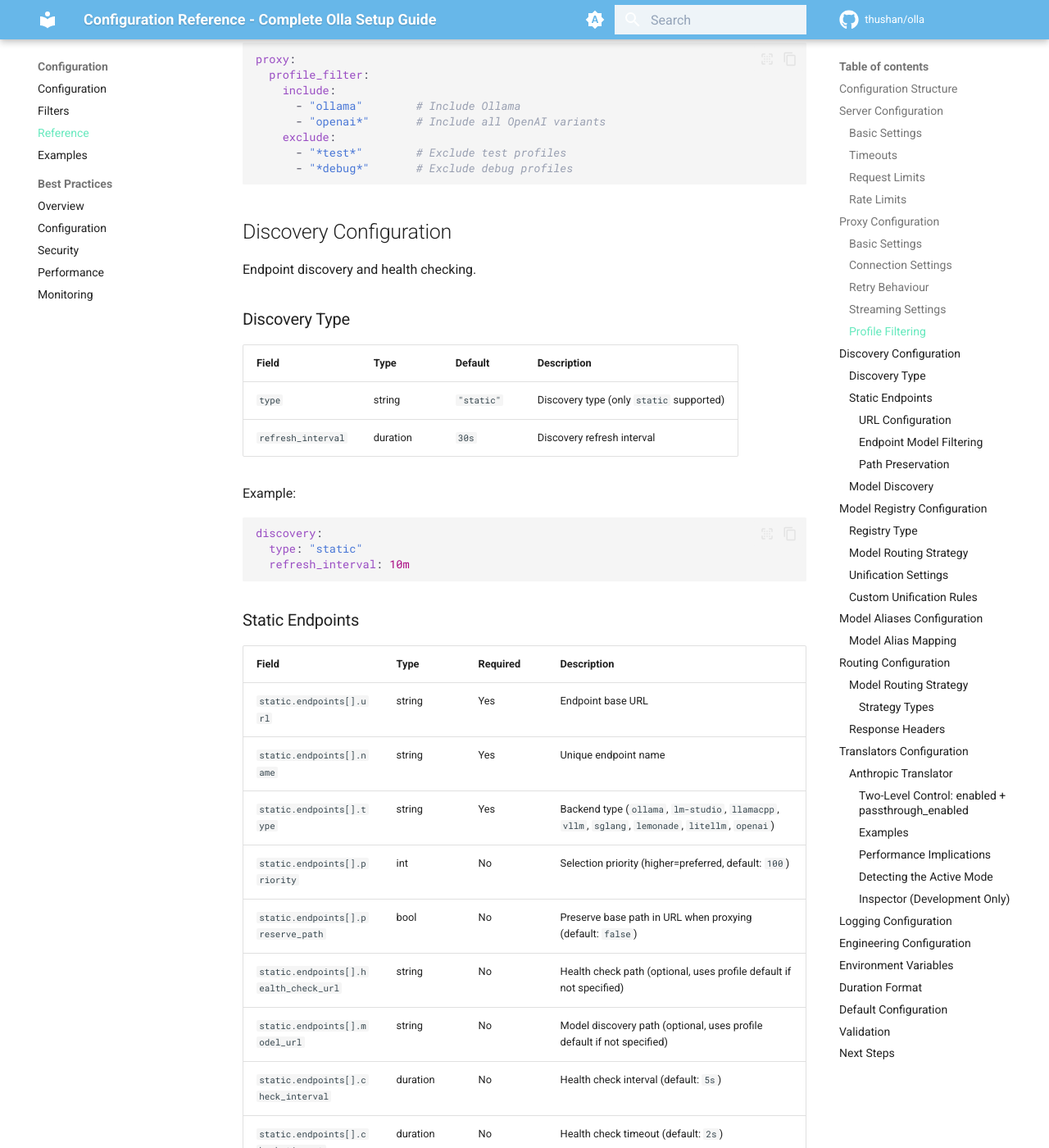
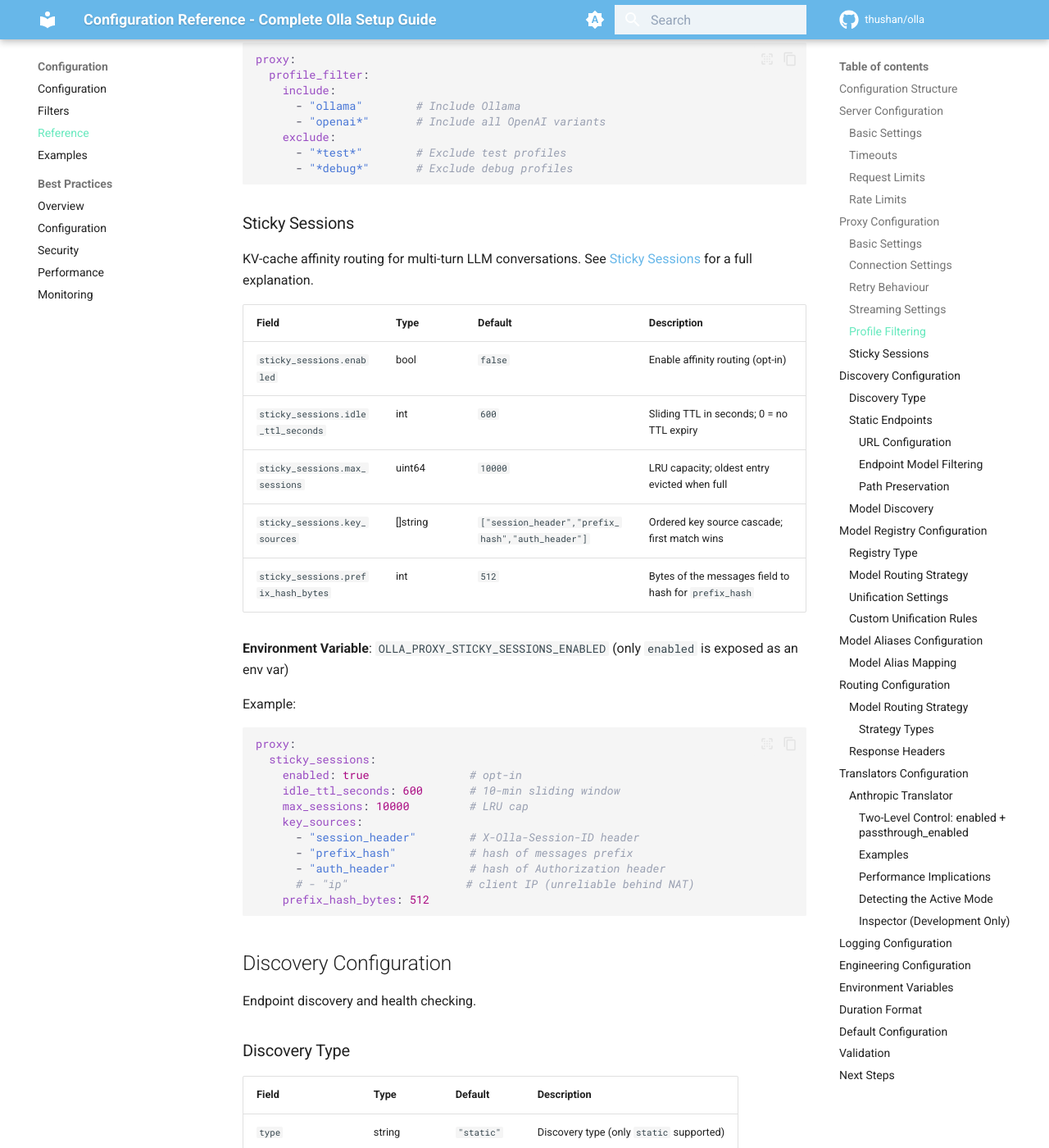
Before and after one commit to leo-3889/olla, an MkDocs documentation site: the page built from docs/content/configuration/reference.md, in a window 1280 px wide and 1400 px high, scrolled down 5207 px. Shown: the whole window at 82% size. Built offline with MkDocs 1.6.1 and Material for MkDocs 9.7.7, drawn with Linux system fonts in a browser that asks for light colours; emoji names are drawn with the system emoji font; comment, search, counter and statistics services are not loaded.

Commit message:
doc updates

````diff
--- a/docs/content/configuration/reference.md
+++ b/docs/content/configuration/reference.md
@@ -209,6 +209,36 @@ proxy:
     exclude:
       - "*test*"        # Exclude test profiles
       - "*debug*"       # Exclude debug profiles
+```
+
+### Sticky Sessions {#sticky-sessions}
+
+KV-cache affinity routing for multi-turn LLM conversations. See [Sticky Sessions](../concepts/sticky-sessions.md) for a full explanation.
+
+| Field | Type | Default | Description |
+|-------|------|---------|-------------|
+| `sticky_sessions.enabled` | bool | `false` | Enable affinity routing (opt-in) |
+| `sticky_sessions.idle_ttl_seconds` | int | `600` | Sliding TTL in seconds; 0 = no TTL expiry |
+| `sticky_sessions.max_sessions` | uint64 | `10000` | LRU capacity; oldest entry evicted when full |
+| `sticky_sessions.key_sources` | []string | `["session_header","prefix_hash","auth_header"]` | Ordered key source cascade; first match wins |
+| `sticky_sessions.prefix_hash_bytes` | int | `512` | Bytes of the messages field to hash for `prefix_hash` |
+
+**Environment Variable**: `OLLA_PROXY_STICKY_SESSIONS_ENABLED` (only `enabled` is exposed as an env var)
+
+Example:
+
+```yaml
+proxy:
+  sticky_sessions:
+    enabled: true               # opt-in
+    idle_ttl_seconds: 600       # 10-min sliding window
+    max_sessions: 10000         # LRU cap
+    key_sources:
+      - "session_header"        # X-Olla-Session-ID header
+      - "prefix_hash"           # hash of messages prefix
+      - "auth_header"           # hash of Authorization header
+      # - "ip"                  # client IP (unreliable behind NAT)
+    prefix_hash_bytes: 512
 ```
 
 ## Discovery Configuration
--- a/docs/mkdocs.yml
+++ b/docs/mkdocs.yml
@@ -129,6 +129,7 @@ nav:
   - Concepts:
       - Overview: concepts/overview.md
       - Load Balancing: concepts/load-balancing.md
+      - Sticky Sessions: concepts/sticky-sessions.md
       - Model Routing: concepts/model-routing.md
       - Model Aliases: concepts/model-aliases.md
       - Model Unification: concepts/model-unification.md
````
Also changed, not shown: docs/content/concepts/load-balancing.md (+2 -0 lines), docs/content/concepts/sticky-sessions.md (added, +219 -0 lines).
